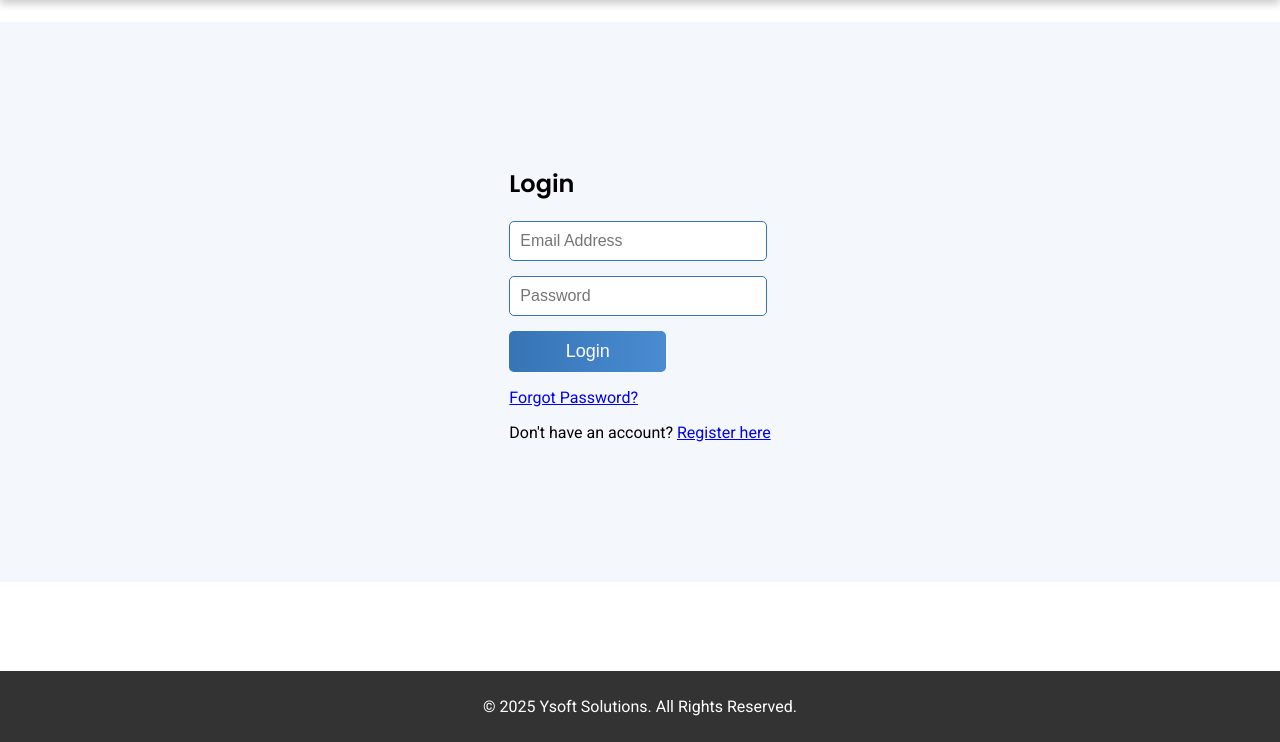
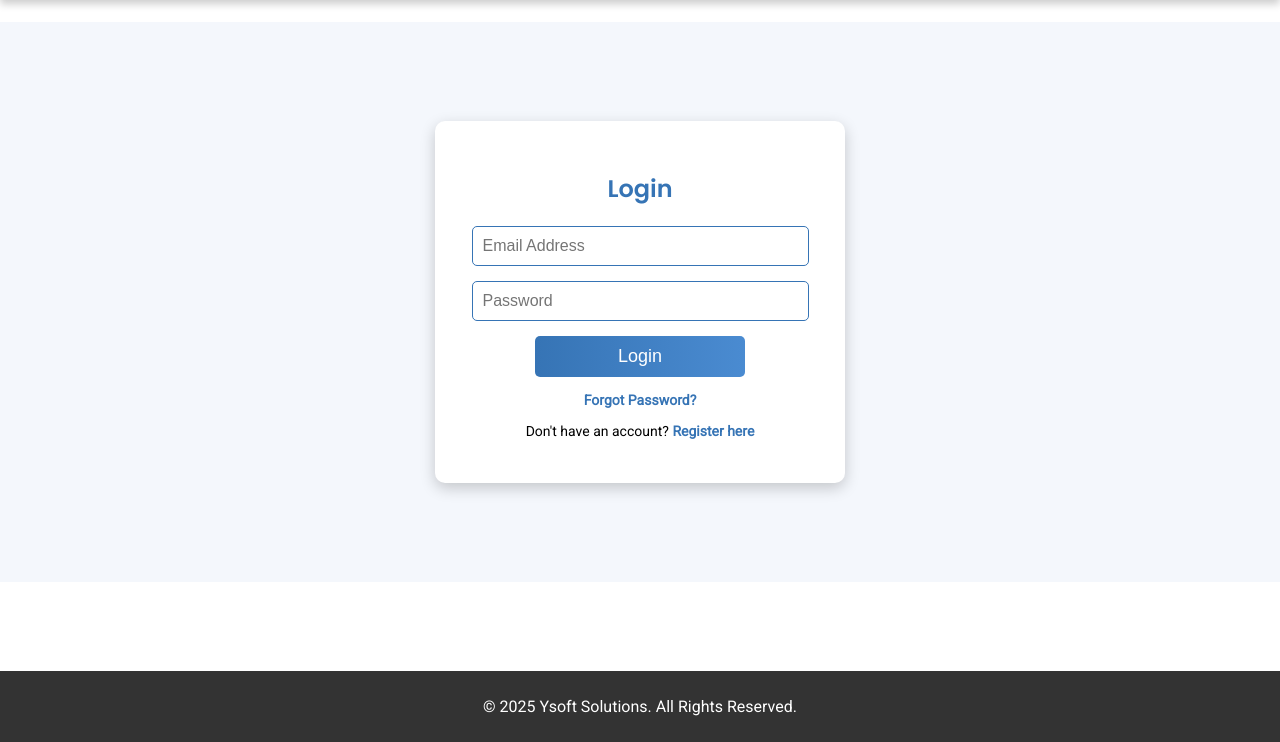
Before and after one commit to vatsalmehta-3009/ysoft-website, a Flask app: page /login in a window 1280 px wide. Shown: the part 58-800 px from the top of the page. Run offline with Flask 3, Linux system fonts and the light colour scheme.

Commit message:
Improve login page css

```diff
--- a/static/styles.css
+++ b/static/styles.css
@@ -101,7 +101,7 @@ footer {
     color: white;
     text-align: center;
     padding: 10px;
-    margin-top:10px;
+    margin-top: 10px;
 }
 
 /* Center Registration Box */
@@ -277,10 +277,11 @@ footer {
     border-radius: 6px;
     transition: 0.3s;
 }
-.delete-button-modal{
+
+.delete-button-modal {
     display: flex;
     justify-content: center;
-    gap:10px;
+    gap: 10px;
 }
 
 .add-new-mark-btn {
@@ -714,7 +715,8 @@ footer {
 .add-modal-buttons button {
     margin-left: 10px;
 }
-#submitAddMark{
+
+#submitAddMark {
     background-color: #285a96;
     color: white;
 }
@@ -751,3 +753,91 @@ footer {
     font-size: 18px;
     cursor: pointer;
 }
+
+
+/* Center Login Box */
+.container {
+    display: flex;
+    justify-content: center;
+    align-items: center;
+    height: 70vh;
+    background: #f4f7fc;
+    /* Light background to match professional theme */
+}
+
+/* Login Box */
+.login-box {
+    background: white;
+    padding: 30px;
+    border-radius: 10px;
+    box-shadow: 0 5px 15px rgba(0, 0, 0, 0.2);
+    text-align: center;
+    width: 350px;
+}
+
+/* Heading */
+.login-box h2 {
+    color: #3674B5;
+    margin-bottom: 20px;
+    font-size: 24px;
+}
+
+/* Input Fields */
+.input-group {
+    margin-bottom: 15px;
+}
+
+.input-group input {
+    width: 90%;
+    padding: 10px;
+    border: 1px solid #3674B5;
+    border-radius: 5px;
+    font-size: 16px;
+    outline: none;
+    transition: all 0.3s ease-in-out;
+}
+
+.input-group input:focus {
+    border-color: #265a96;
+    box-shadow: 0px 0px 8px rgba(38, 90, 150, 0.3);
+}
+
+/* Button Styling */
+.btn {
+    background: linear-gradient(90deg, #3674B5, #4a8bd1);
+    color: white;
+    font-size: 18px;
+    padding: 10px;
+    width: 60%;
+    border: none;
+    border-radius: 5px;
+    cursor: pointer;
+    transition: all 0.3s ease-in-out;
+}
+
+.btn:hover {
+    background: linear-gradient(90deg, #265a96, #3674B5);
+    box-shadow: 0px 4px 8px rgba(0, 0, 0, 0.2);
+    transform: scale(1.05);
+}
+
+/* Forgot Password & Register Link */
+.forgot-password,
+.register-link {
+    margin-top: 15px;
+    font-size: 14px;
+}
+
+.forgot-password a,
+.register-link a {
+    color: #3674B5;
+    text-decoration: none;
+    font-weight: bold;
+    transition: all 0.3s ease-in-out;
+}
+
+.forgot-password a:hover,
+.register-link a:hover {
+    color: #265a96;
+    text-decoration: underline;
+}
```
